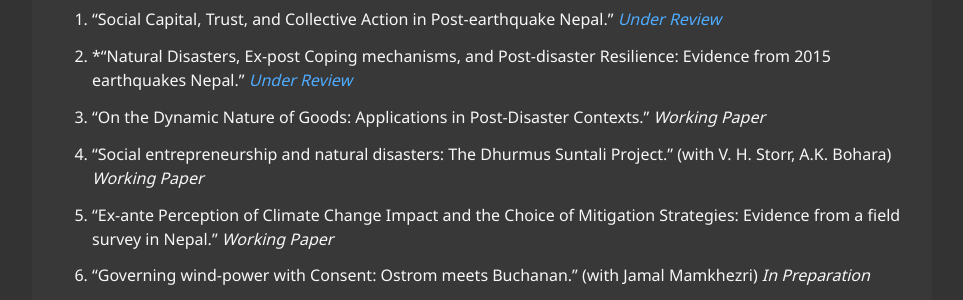
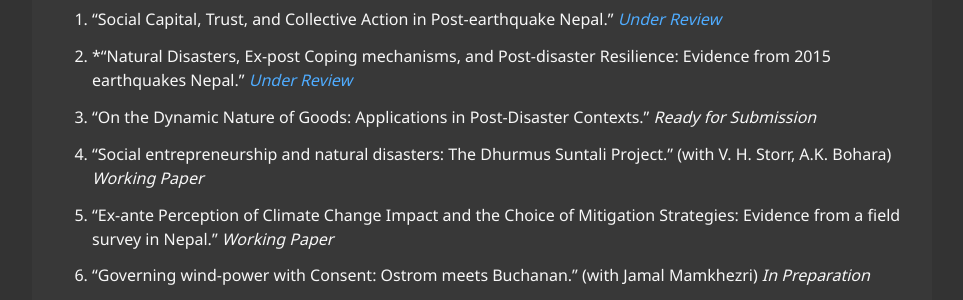
Before and after one commit to veeshanr/veeshanr.github.io, a Jekyll site: the page built from pages/research.md, in a window 1280 px wide. Shown: the part 648-948 px from the top of the page, without its empty margins (158-1121 px from the left). Built offline with Jekyll 4.4.1, drawn with Linux system fonts in a browser that asks for light colours.

Commit message:
Update research.md

```diff
--- a/pages/research.md
+++ b/pages/research.md
@@ -21,7 +21,7 @@ Although formally trained as an environmental and development economist, my rese
 
 1. “Social Capital, Trust, and Collective Action in Post-earthquake Nepal.” [*Under Review*][5]
 2. *“Natural Disasters, Ex-post Coping mechanisms, and Post-disaster Resilience: Evidence from 2015 earthquakes Nepal.” [*Under Review*][6]
-3. “On the Dynamic Nature of Goods: Applications in Post-Disaster Contexts.” *Working Paper*
+3. “On the Dynamic Nature of Goods: Applications in Post-Disaster Contexts.” *Ready for Submission*
 4. “Social entrepreneurship and natural disasters: The Dhurmus Suntali Project.” (with V. H. Storr, A.K. Bohara) *Working Paper*
 5. “Ex-ante Perception of Climate Change Impact and the Choice of Mitigation Strategies: Evidence from a field survey in Nepal.” *Working Paper*
 6. “Governing wind-power with Consent: Ostrom meets Buchanan.” (with Jamal Mamkhezri) *In Preparation*
```
